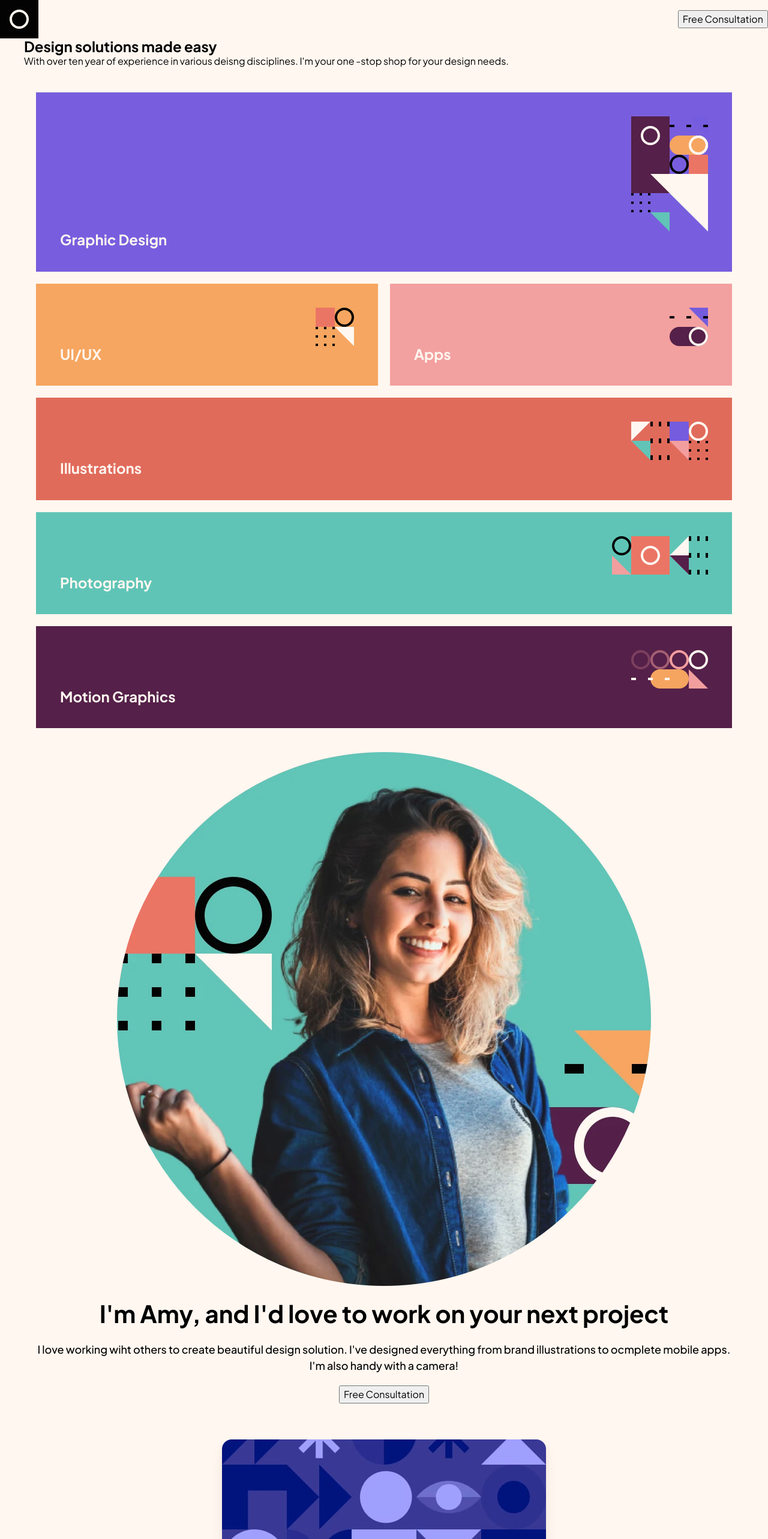
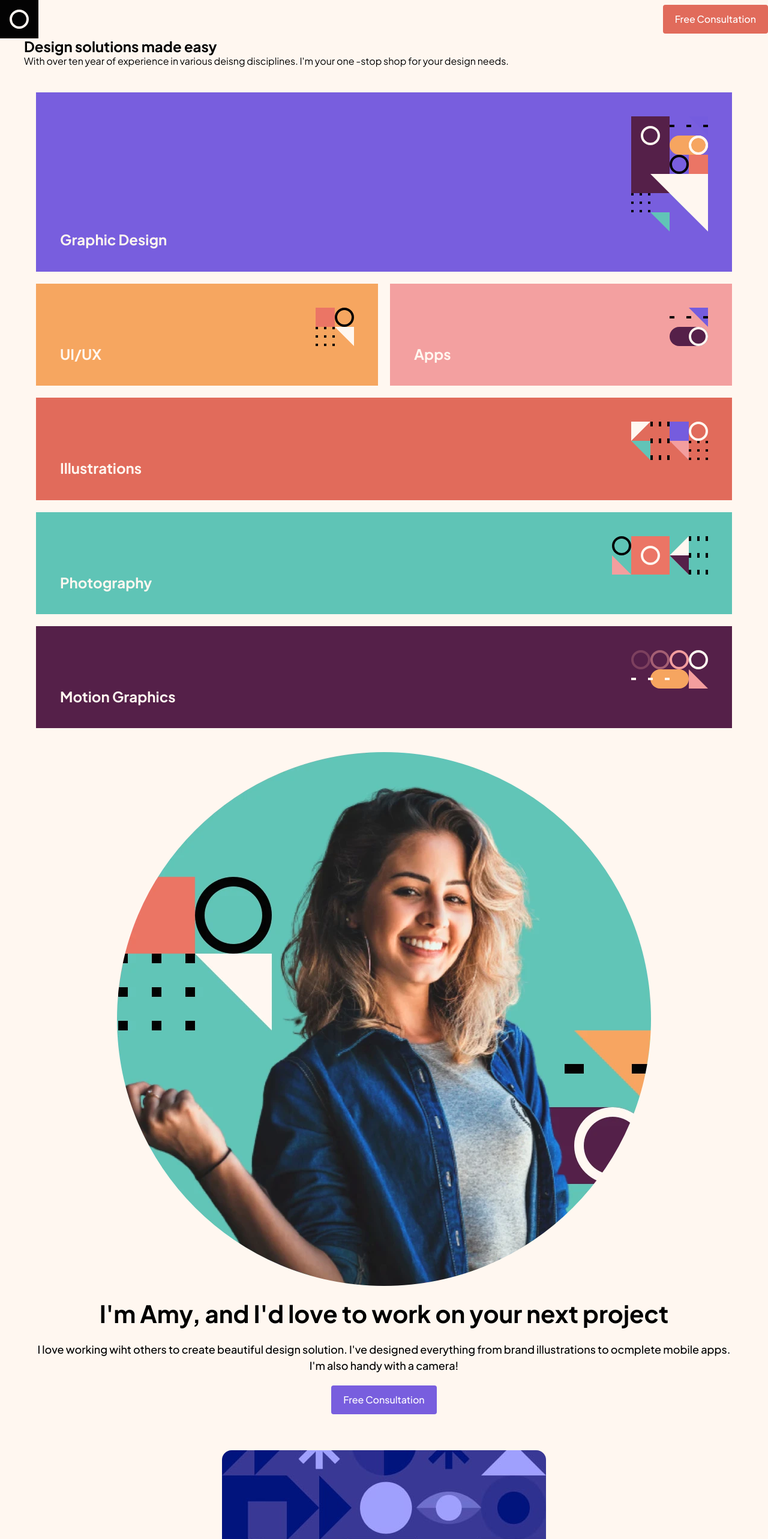
Before and after one commit to cgojk/design_portfolio, a React (Vite) app: page / in a window 1280 px wide. Shown: the top 2566 px of the page at 60% size. Built offline with nearby package versions, Linux system fonts and the light colour scheme.

Commit message:
styling the button creating a button component to be reused in the different secitons of the page

```diff
--- a/src/Home.jsx
+++ b/src/Home.jsx
@@ -2,6 +2,7 @@ import React from "react";
 import Features from "./components/Features";
 import Information from "./components/Information";
 import Work from "./components/Work";
+import Booking from "./components/Booking";
 
 export default function Home() {
   return (
@@ -11,6 +12,7 @@ export default function Home() {
       <Features />
         <Information />
         <Work/>
+        <Booking />
 
     </section>
   );
--- /dev/null
+++ b/src/components/Booking.jsx
@@ -0,0 +1,32 @@
+import React from "react"
+import { Link } from "react-router-dom"
+import Button from "./UI/Buttons";
+
+
+
+export default function Booking() {
+    return (
+
+
+            <section className="Booking__section ">
+                <div className="Booking__container">
+                    <h2 className="title__booking text-preset-2">Book a call with me</h2>
+                    <p className="text_booking text-preset-4"> I'd love to have a chat
+                         to see how I can help you. The best first steps is
+                        for us to discuss your project during a
+                         free consultation.
+                         Then we can move foward from there.</p>
+
+            <Link to="/consultation" className="button__consultation">
+                <Button variant="primary ">
+                    Free Consultation
+                </Button>
+            </Link>
+        </div>
+
+
+        </section>
+
+
+    )
+}
--- a/src/components/Information.jsx
+++ b/src/components/Information.jsx
@@ -1,6 +1,7 @@
 import React from "react"
 import { Link } from "react-router-dom"
 import foto from "../assets/images/image-amy.webp"
+import Button from "./UI/Buttons";
 
 
 
@@ -22,9 +23,9 @@ export default function Information(){
                     <p className="text_info text-preset-4"> I love working wiht others to create beautiful design solution. I've designed everything from brand illustrations to ocmplete mobile apps. I'm also handy with a camera!</p>
 
             <Link to="/consultation" className="button__consultation">
-                <button className="btn btn--primary">
+                <Button variant="primary">
                     Free Consultation
-                </button>
+                </Button>
             </Link>
         </div>
     </div>
--- a/src/components/Navigation.jsx
+++ b/src/components/Navigation.jsx
@@ -1,5 +1,6 @@
 import React, { useRef, useEffect } from "react";
 import { Link } from "react-router-dom";
+import Button from "./UI/Buttons";
 
 import logo from "../assets/images/logo.svg";
 
@@ -12,9 +13,9 @@ export default function Navigation(){
           <img src={logo} className="logo-image" loading="lazy" alt="gallery title logo " />
           </Link>
             <Link to="/consultation" className="button__consultation">
-          <button  className="btn btn--primary">
+          <Button variant="secondary">
            Free Consultation
-          </button>
+          </Button>
           </Link>
       </nav>
   </section>
--- /dev/null
+++ b/src/components/UI/Buttons.jsx
@@ -0,0 +1,14 @@
+import React from "react"
+
+export default function Button({
+  children,
+  variant = "primary",
+  size = "medium",
+  ...props
+}) {
+  return (
+    <button className={`button ${variant} ${size}`} {...props}>
+      {children}
+    </button>
+  );
+}
--- a/src/components/Work.jsx
+++ b/src/components/Work.jsx
@@ -46,9 +46,7 @@ return (
     <section className="wrapper__images">
         <div className="image-carousel container">
             <div className="image-container">
-                {/* <button className="nav-button left" onClick={handlePreviousClick}>
-                    <img src={arrowPrevious} alt="Previous" />
-                </button> */}
+
 
                 {imagesData.map((image, index) => (
                     <img
@@ -59,19 +57,19 @@ return (
                     />
                 ))}
 
-                {/* <button className="nav-button right" onClick={handleNextClick}>
-                    <img src={arrowNext} alt="Next" />
-                </button> */}
+
             </div>
 
         </div>
-        <button className="nav-button left" onClick={handlePreviousClick}>
+        <div className="wrapper__buttons">
+                <button className="nav-button left" onClick={handlePreviousClick}>
                     <img src={arrowPrevious} alt="Previous" />
                 </button>
 
                   <button className="nav-button right" onClick={handleNextClick}>
                     <img src={arrowNext} alt="Next" />
                 </button>
+        </div>
     </section>
 
 
--- a/src/styles/_base.scss
+++ b/src/styles/_base.scss
@@ -19,7 +19,39 @@ body {
 
 }
 
+// ============styling the button fro navigaiton bar and booking page========================
 
+.secondary{
+    background-color:var(--clr-light-red-500);
+    color:var(--clr-neutral-100);
+    border:none;
+    padding:var(--size-12) var(--size-20);
+    border-radius:var(--size-4);
+    font-size:var(--fs-400);
+    font-weight:var(--fw-500);
+    cursor:pointer;
+    transition: all 0.3s ease-in-out;
+
+    &:hover{
+        background-color:var(--clr-summer-yellow-500);
+    }
+}
+
+.primary{
+    background-color:var(--clr-galactic-blue-500);
+    color:var(--clr-neutral-100);
+    border:none;
+    padding:var(--size-12) var(--size-20);
+    border-radius:var(--size-4);
+    font-size:var(--fs-400);
+    font-weight:var(--fw-500);
+    cursor:pointer;
+    transition: all 0.3s ease-in-out;
+
+    &:hover{
+        background-color:var(--clr-light-red-500);
+    }
+}
 
 .logo-image{
     cursor:pointer;
@@ -285,13 +317,12 @@ img.block {
 }
 
 .nav-button {
-//   position: absolute;
-//   top: 50%;
+
   transform: translateY(-50%);
   width: 44px;
   height: 44px;
-  background-color:red;
-  color:var(--clr-neutral-900);
+  background-color:var(--clr-neutral-900);
+  color:var(--clr-neutral-100);
   border: none;
   border-radius: 50%;
   font-size: 1.2rem;
@@ -322,7 +353,17 @@ img.block {
   opacity: 1;
 }
 
-// .wrapper__images{
-//     position:relative;
+.wrapper__buttons{
+    display:flex;
+    flex-direction:row;
+    gap:var(--size-20);
+    align-items:center;
+    justify-content:center;
 
-// }
+
+}
+
+.wrapper__images{
+    display:flex;
+    flex-direction:column;
+}
```
